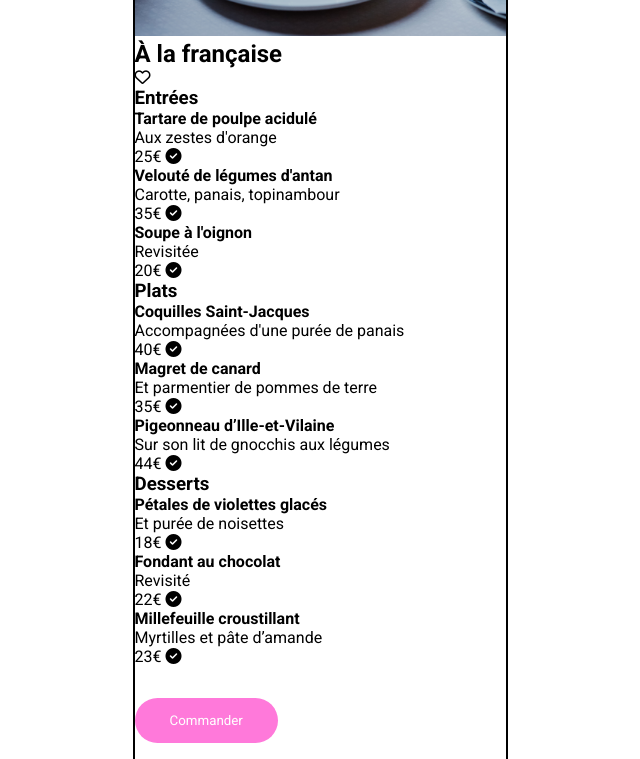
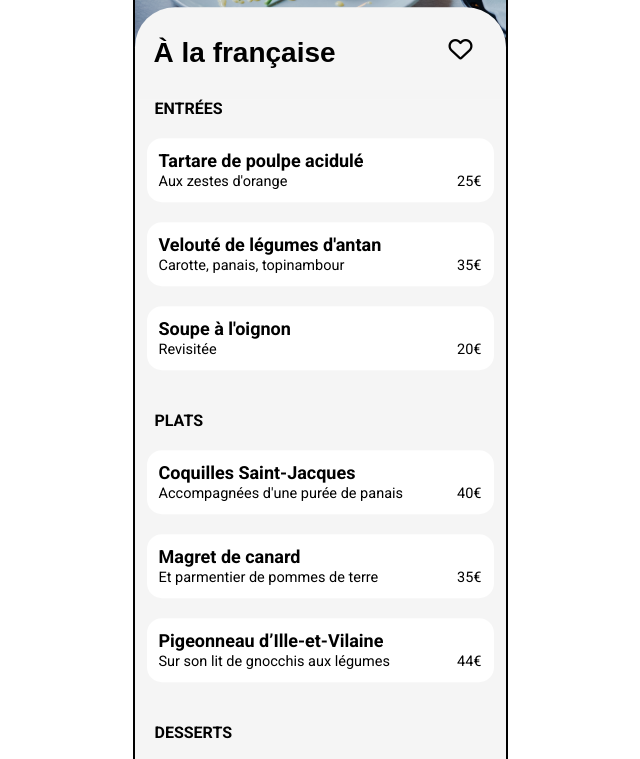
Before and after one commit to Lsael/P3-OCR, a website: page a-la-francaise.html in a window 1280 px wide. Shown: the part 266-1025 px from the top of the page, without its empty margins (320-960 px from the left). Drawn offline with Linux system fonts and the light colour scheme; a web font is replaced by a local one.

Commit message:
Finished first version of HTML and CSS for menus

```diff
--- a/a-la-francaise.html
+++ b/a-la-francaise.html
@@ -14,12 +14,13 @@
 <body>
     <header class="menu-header">
         <a href="./index.html"><i class="fa-solid fa-arrow-left"></i></a>
-        <h1>ohmyfood</h1>
+        <span>ohmyfood</span>
     </header>
-    <main class="main">
+    <main class="main-menus">
         <img src="./styles/images/restaurants/toa-heftiba-DQKerTsQwi0-unsplash.jpg" alt="a-la-francaise" class="menu-img">
-        <div class="menu-title">
-            <h2>À la française</h2>
+        <div class="main-div">
+            <div class="main-title">
+                <h1>À la française</h1>
                 <i class="fa-regular fa-heart" id="like-icon"></i>
             </div>
             <section class="starters">
@@ -104,6 +105,7 @@
                 </article>
             </section>
             <button class="omf-buttons"><a href="#">Commander</a></button>
+        </div>
     </main>
     <footer>
             <h3>ohmyfood</h3>
--- a/styles/sass/components/_header.scss
+++ b/styles/sass/components/_header.scss
@@ -2,7 +2,7 @@
 header {
     text-align: center;
     padding: 12px 0 7px;
-    h1 {
+    span {
         @include shrikhand;
         font-size: 30px;
         font-weight: 400;
--- a/styles/sass/pages/_menus.scss
+++ b/styles/sass/pages/_menus.scss
@@ -1,5 +1,71 @@
+
+.main-menus {
+    display: flex;
+    flex-direction: column;
+    background-color: whitesmoke;
+    section {
+        margin: 0 12px;
+    }
+}
 
 .menu-img {
     object-fit: cover;
     width: 100%;
+    height: 275px;
 }
+
+.main-div {
+    display: flex;
+    flex-direction: column;
+    transform: translate(0, -5%);
+    .main-title {
+        background-color: whitesmoke;
+        display: flex;
+        justify-content: space-between;
+        width: 100%;
+        border-radius: 40px 40px 0 0;
+        padding: 30px 33px 30px 19px;
+        h1 {
+            @include shrikhand;
+            width: 100%;
+            font-size: 28px;
+        }
+        i {
+            font-size: 24px;
+        }
+    }
+    section {
+        margin-bottom: 21px;
+        h3 {
+            text-transform: uppercase;
+            font-size: 16px;
+            margin-left: 8px;
+        }
+        article {
+            background-color: white;
+            border-radius: 15px;
+            margin: 20px 0;
+            padding: 12px;
+            display: flex;
+            justify-content: space-between;
+            align-items: center;
+            .price {
+                align-self: flex-end;
+            }
+            i {
+                display: none;
+/*                 transform: translate(20%); */
+            }
+            h4 {
+                font-size: 18px;
+            }
+            span {
+                font-size: 14.5px;
+            }
+        }
+    }
+    button {
+        width: 50%;
+        align-self: center;
+    }
+}
```
Also changed, not shown: index.html (+1 -1 lines), styles/sass/style.css, 1 other file. Lines whose indentation alone changed are shown as unchanged.
